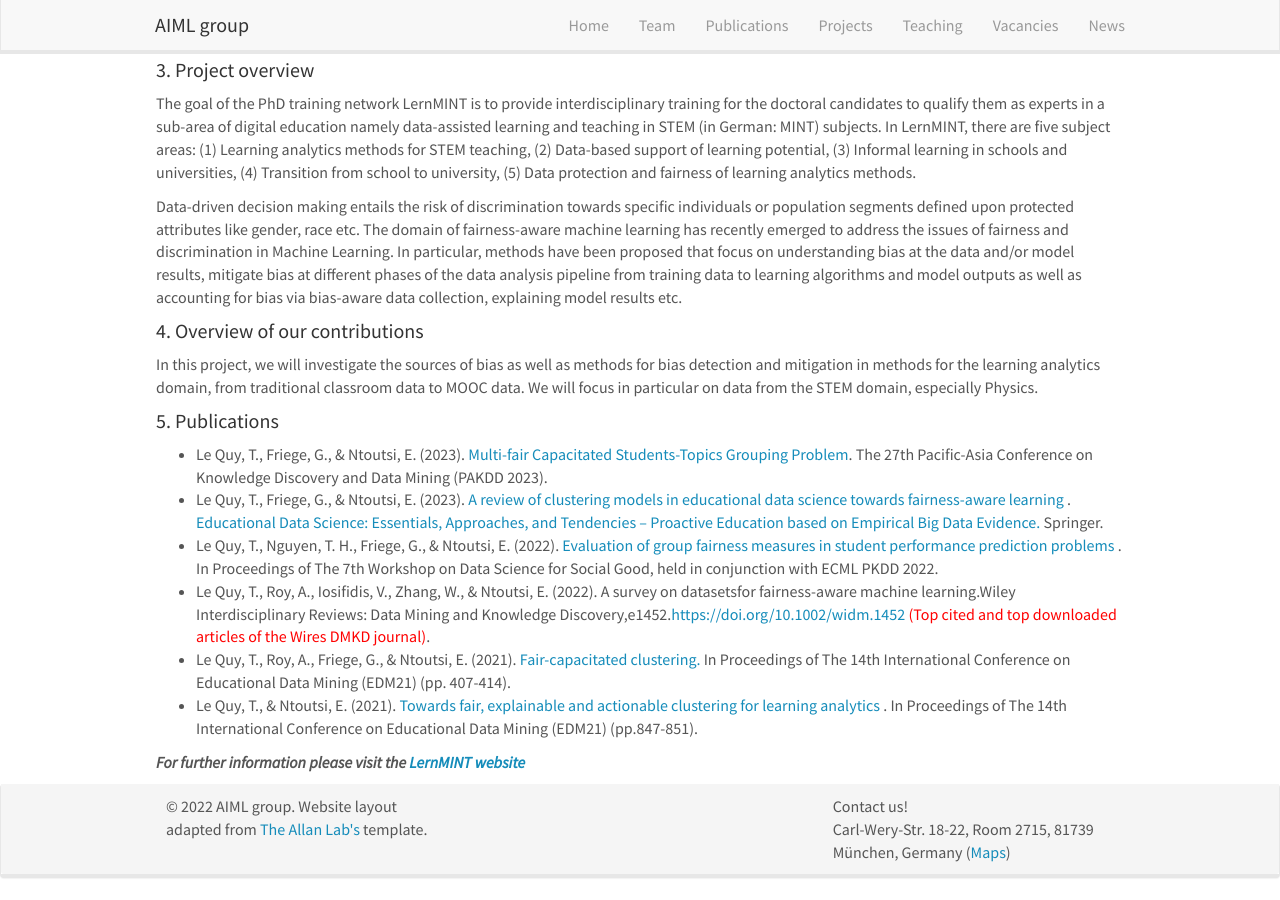
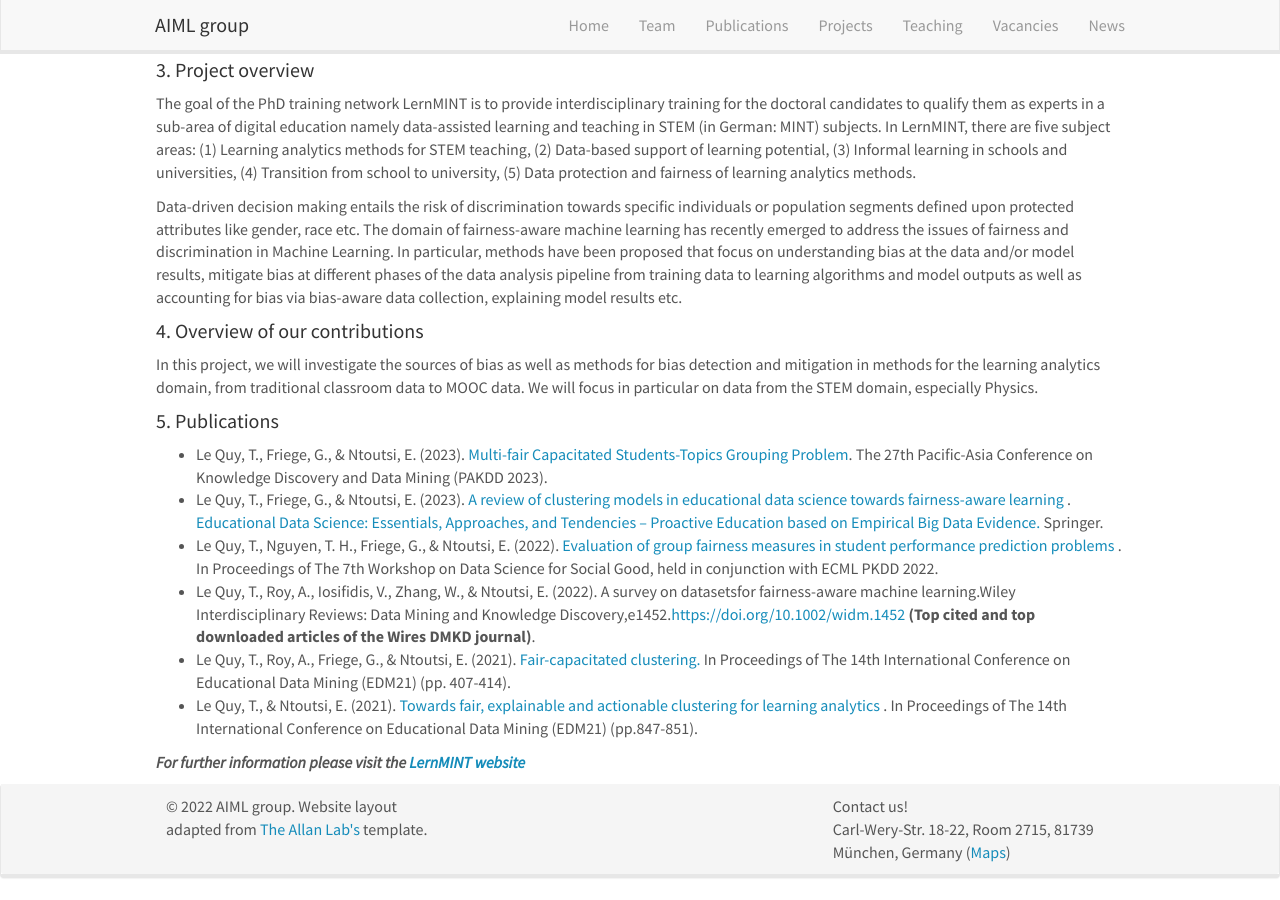
Before and after one commit to AIML-research/AIML-research.github.io, a Jekyll site: the page built from _pages/lernmint.md, in a window 1280 px wide and 900 px high, scrolled down 532 px. Built offline with Jekyll 4.4.1, drawn with Linux system fonts in a browser that asks for light colours; nearby versions of some CDN libraries.

Commit message:
Update lernmint.md

```diff
--- a/_pages/lernmint.md
+++ b/_pages/lernmint.md
@@ -37,7 +37,7 @@
 - Le Quy, T., Friege, G., & Ntoutsi, E. (2023). <a href ="https://arxiv.org/abs/2206.09895">Multi-fair Capacitated Students-Topics Grouping Problem</a>. The 27th Pacific-Asia Conference on Knowledge Discovery and Data Mining (PAKDD 2023).
 - Le Quy, T., Friege, G., & Ntoutsi, E. (2023). <a href = "https://arxiv.org/abs/2301.03421"> A review of clustering models in educational data science towards fairness-aware learning </a>. <a href="https://link.springer.com/book/9789819900251"> Educational Data Science: Essentials, Approaches, and Tendencies – Proactive Education based on Empirical Big Data Evidence.</a> Springer.
 - Le Quy, T., Nguyen, T. H., Friege, G., & Ntoutsi, E. (2022). <a href ="https://doi.org/10.1007/978-3-031-23618-1_8">Evaluation of group fairness measures in student performance prediction problems </a>. In Proceedings of The 7th Workshop on Data Science for Social Good, held in conjunction with ECML PKDD 2022.
-- Le Quy, T., Roy, A., Iosifidis, V., Zhang, W., & Ntoutsi, E. (2022). A survey on datasetsfor fairness-aware machine learning.Wiley Interdisciplinary Reviews: Data Mining and Knowledge Discovery,e1452.<a href = "https://doi.org/10.1002/widm.1452">https://doi.org/10.1002/widm.1452 </a> <span style="color:red">(Top cited and top downloaded articles of the Wires DMKD journal)</span>.
+- Le Quy, T., Roy, A., Iosifidis, V., Zhang, W., & Ntoutsi, E. (2022). A survey on datasetsfor fairness-aware machine learning.Wiley Interdisciplinary Reviews: Data Mining and Knowledge Discovery,e1452.<a href = "https://doi.org/10.1002/widm.1452">https://doi.org/10.1002/widm.1452 </a> <b>(Top cited and top downloaded articles of the Wires DMKD journal)</b>.
 - Le Quy, T., Roy, A., Friege, G., & Ntoutsi, E. (2021). <a href ="https://educationaldatamining.org/EDM2021/virtual/static/pdf/EDM21_paper_184.pdf">Fair-capacitated clustering. </a> In Proceedings of The 14th International Conference on Educational Data Mining (EDM21) (pp. 407-414).
 - Le Quy, T., & Ntoutsi, E. (2021). <a href ="https://educationaldatamining.org/EDM2021/virtual/static/pdf/EDM21_paper_270.pdf">Towards fair, explainable and actionable clustering for learning analytics </a>. In Proceedings of The 14th International Conference on Educational Data Mining (EDM21) (pp.847-851).
 
```
